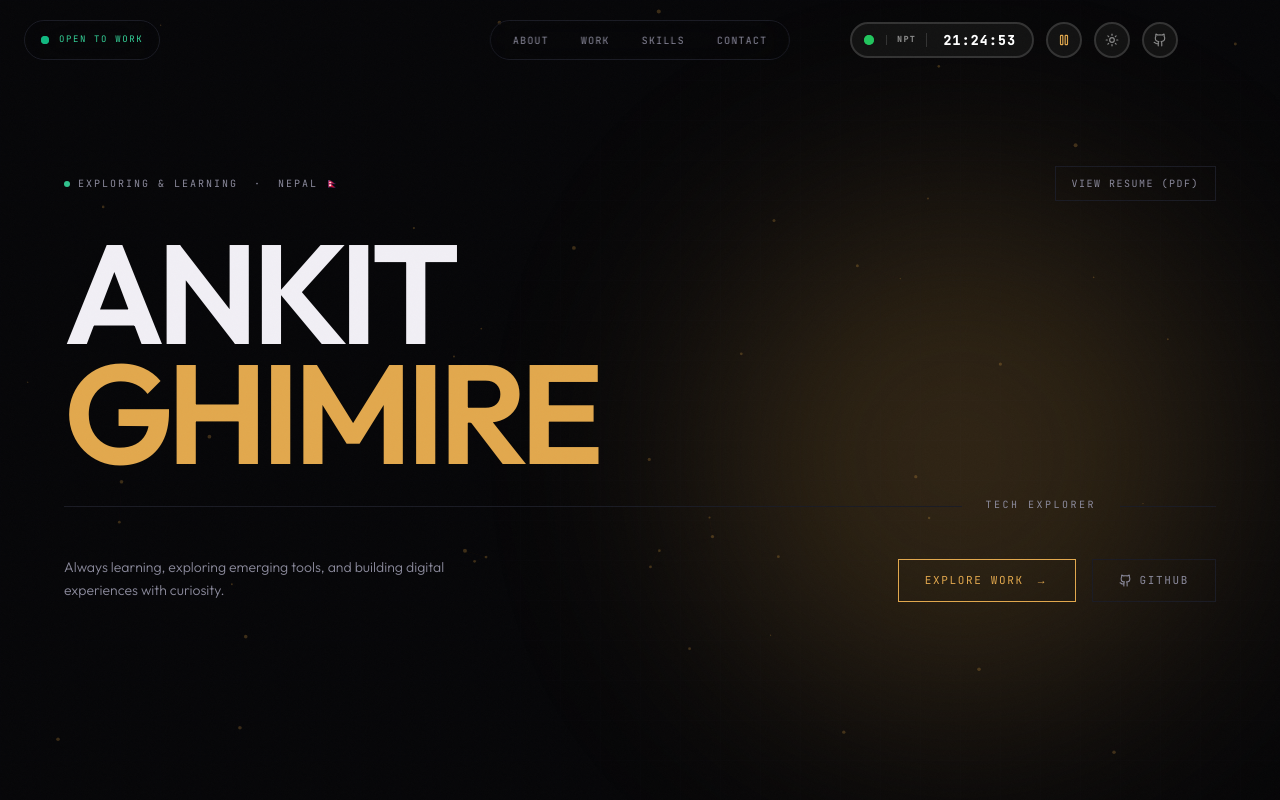
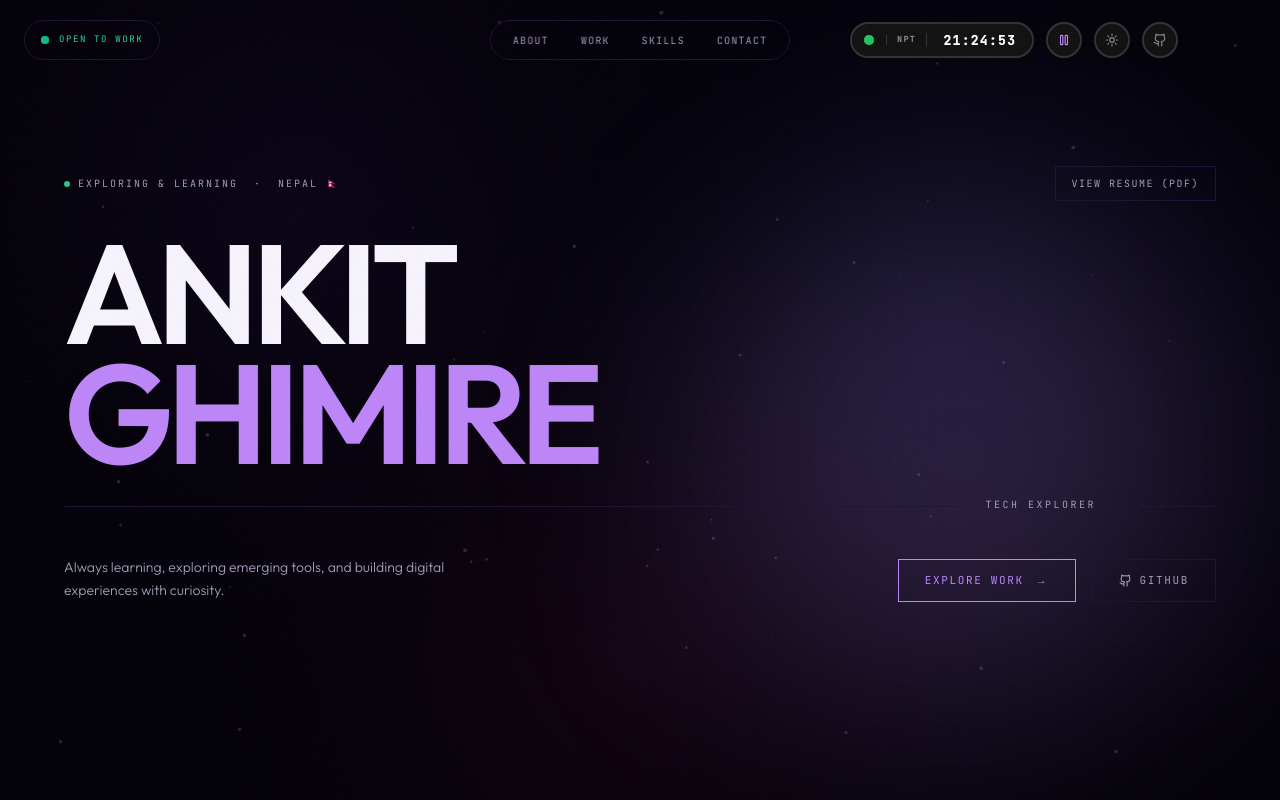
Before and after one commit to ghimire-ankit/Portfolio, a Next.js app: page / in a window 1280 px wide. Shown: the top 800 px of the page. Built offline with nearby package versions, Linux system fonts and the light colour scheme.

Commit message:
feat: Ultraviolet Amethyst color theme and dynamic ambient mesh gradient backdrop

```diff
--- a/app/globals.css
+++ b/app/globals.css
@@ -6,39 +6,39 @@
    DESIGN TOKENS
    ============================================ */
 :root {
-  --bg-primary: #060608;
-  --bg-secondary: #0c0d10;
-  --bg-surface: #121318;
-  --text-primary: #f1eff5;
-  --text-secondary: #8b8a9c;
-  --accent: #e2a84d;
-  --accent-muted: rgba(226, 168, 77, 0.08);
-  --border: #1a1b24;
+  --bg-primary: #040209;
+  --bg-secondary: #0a0714;
+  --bg-surface: #140d24;
+  --text-primary: #f6f3fc;
+  --text-secondary: #a39cb6;
+  --accent: #bd86f7;
+  --accent-muted: rgba(189, 134, 247, 0.08);
+  --border: #1e1435;
 
   /* Terminal colors */
-  --term-bg: #09090b;
-  --term-titlebar: #13141a;
-  --term-cmd: #e2a84d;
-  --term-output: #b8b7cf;
-  --term-border: #1a1b24;
+  --term-bg: #07040d;
+  --term-titlebar: #120921;
+  --term-cmd: #bd86f7;
+  --term-output: #beb7ce;
+  --term-border: #1e1435;
 }
 
 :root.light {
-  --bg-primary: #fafafc;
-  --bg-secondary: #f3f3f8;
-  --bg-surface: #eae9f2;
-  --text-primary: #0a0b0e;
-  --text-secondary: #656475;
-  --accent: #c48722;
-  --accent-muted: rgba(196, 135, 34, 0.14);
-  --border: #dbdbe6;
+  --bg-primary: #faf8fd;
+  --bg-secondary: #f2edf9;
+  --bg-surface: #e6dfef;
+  --text-primary: #15092a;
+  --text-secondary: #6e6183;
+  --accent: #8b34eb;
+  --accent-muted: rgba(139, 52, 235, 0.12);
+  --border: #dfdaf0;
 
   /* Terminal colors - Light Mode */
-  --term-bg: #f3f3f8;
-  --term-titlebar: #eae9f2;
-  --term-cmd: #0a0b0e;
-  --term-output: #474754;
-  --term-border: #dbdbe6;
+  --term-bg: #f2edf9;
+  --term-titlebar: #e6dfef;
+  --term-cmd: #15092a;
+  --term-output: #4b3d63;
+  --term-border: #dfdaf0;
 }
 
 /* User Selection Config */
--- a/components/sections/Contact.tsx
+++ b/components/sections/Contact.tsx
@@ -1,4 +1,5 @@
 "use client";
+import { useState } from "react";
 import { motion } from "framer-motion";
 import { socials, personal } from "@/lib/data";
 import { Github, Linkedin, Mail, ArrowUpRight } from "lucide-react";
@@ -12,6 +13,16 @@ const getSocialIcon = (name: string) => {
 };
 
 export default function Contact() {
+    const [emailStatus, setEmailStatus] = useState("Say Hello");
+
+    const handleCopyEmail = () => {
+        navigator.clipboard.writeText("ankitghimire2004@gmail.com");
+        setEmailStatus("Email Copied!");
+        setTimeout(() => {
+            setEmailStatus("Say Hello");
+        }, 2200);
+    };
+
     return (
         <section id="contact" className="text-center">
             <motion.span
@@ -54,11 +65,14 @@ export default function Contact() {
                 transition={{ duration: 0.5, delay: 0.25 }}
             >
                 <a
-                    href={`mailto:${personal.stats ? "ankitghimire2004@gmail.com" : ""}`}
-                    className="btn-primary"
+                    href="mailto:ankitghimire2004@gmail.com"
+                    className="btn-primary pointer-events-auto"
+                    onClick={handleCopyEmail}
                 >
-                    <Mail size={13} />
-                    <span><TextScramble text="Say Hello" /></span>
+                    <Mail size={13} className="pointer-events-none" />
+                    <span className="pointer-events-none">
+                        <TextScramble text={emailStatus} key={emailStatus} />
+                    </span>
                 </a>
             </motion.div>
 
--- a/components/ui/InteractiveBackground.tsx
+++ b/components/ui/InteractiveBackground.tsx
@@ -12,7 +12,7 @@ const hexToRgb = (hex: string) => {
             g: parseInt(result[2], 16),
             b: parseInt(result[3], 16),
         }
-        : { r: 226, g: 168, b: 77 }; // default fallback (gold)
+        : { r: 124, g: 59, b: 237 }; // default fallback (violet)
 };
 
 export default function InteractiveBackground() {
@@ -30,19 +30,73 @@ export default function InteractiveBackground() {
         let height = (canvas.height = window.innerHeight);
 
         // Keep track of current dynamic theme coordinates
-        let currentRgb = { r: 226, g: 168, b: 77 };
+        let currentRgb = { r: 124, g: 59, b: 237 };
+        let isLight = false;
 
         const updateAccentColor = () => {
             const rawAccent = getComputedStyle(document.documentElement).getPropertyValue("--accent").trim();
             if (rawAccent && rawAccent.startsWith("#")) {
                 currentRgb = hexToRgb(rawAccent);
             }
+            isLight = document.documentElement.classList.contains("light");
         };
 
         // Initialize colors
         updateAccentColor();
 
-        // Particle template
+        // Blob definition for slowly shifting aura mesh gradient circles
+        class AuraBlob {
+            x: number;
+            y: number;
+            vx: number;
+            vy: number;
+            radius: number;
+            colorDark: string;
+            colorLight: string;
+
+            constructor(x: number, y: number, radius: number, colorDark: string, colorLight: string) {
+                this.x = x;
+                this.y = y;
+                this.vx = (Math.random() - 0.5) * 0.45;
+                this.vy = (Math.random() - 0.5) * 0.45;
+                this.radius = radius;
+                this.colorDark = colorDark;
+                this.colorLight = colorLight;
+            }
+
+            update() {
+                this.x += this.vx;
+                this.y += this.vy;
+
+                // Orbit bounds
+                if (this.x < -100 || this.x > width + 100) this.vx *= -1;
+                if (this.y < -100 || this.y > height + 100) this.vy *= -1;
+            }
+
+            draw(c: CanvasRenderingContext2D, lightMode: boolean) {
+                c.save();
+                c.beginPath();
+                const color = lightMode ? this.colorLight : this.colorDark;
+                // Create a radial color blend
+                const grad = c.createRadialGradient(this.x, this.y, 0, this.x, this.y, this.radius);
+                const opacity = lightMode ? 0.05 : 0.07;
+                grad.addColorStop(0, color.replace(")", `, ${opacity})`).replace("rgb", "rgba"));
+                grad.addColorStop(1, "rgba(0, 0, 0, 0)");
+                c.fillStyle = grad;
+                c.arc(this.x, this.y, this.radius, 0, Math.PI * 2);
+                c.fill();
+                c.restore();
+            }
+        }
+
+        // Initialize 3 huge, colorful auroral blobs
+        const blobs: AuraBlob[] = [
+            new AuraBlob(width * 0.25, height * 0.3, 500, "rgb(124, 58, 237)", "rgb(168, 85, 247)"), // Purple / Lavender
+            new AuraBlob(width * 0.75, height * 0.4, 600, "rgb(37, 99, 235)", "rgb(59, 130, 246)"),  // Blue / Sky
+            new AuraBlob(width * 0.5, height * 0.8, 550, "rgb(219, 39, 119)", "rgb(244, 114, 182)"), // Pink / Rose
+        ];
+
+        // Star Particle configuration
         class Particle {
             x: number;
             y: number;
@@ -53,9 +107,9 @@ export default function InteractiveBackground() {
             constructor() {
                 this.x = Math.random() * width;
                 this.y = Math.random() * height;
-                this.vx = (Math.random() - 0.5) * 0.3;
-                this.vy = (Math.random() - 0.5) * 0.3;
-                this.radius = Math.random() * 1.5 + 0.65;
+                this.vx = (Math.random() - 0.5) * 0.25;
+                this.vy = (Math.random() - 0.5) * 0.25;
+                this.radius = Math.random() * 1.5 + 0.6;
             }
 
             update() {
@@ -70,19 +124,18 @@ export default function InteractiveBackground() {
             draw(c: CanvasRenderingContext2D, rgb: { r: number; g: number; b: number }) {
                 c.beginPath();
                 c.arc(this.x, this.y, this.radius, 0, Math.PI * 2);
-                c.fillStyle = `rgba(${rgb.r}, ${rgb.g}, ${rgb.b}, 0.25)`;
+                c.fillStyle = `rgba(${rgb.r}, ${rgb.g}, ${rgb.b}, 0.22)`;
                 c.fill();
             }
         }
 
-        // Initialize particles
         const particleCount = Math.min(65, Math.floor((width * height) / 22000));
         const particles: Particle[] = [];
         for (let i = 0; i < particleCount; i++) {
             particles.push(new Particle());
         }
 
-        // Mouse behavior tracking
+        // Mouse coordinates follow
         const mouse = { x: -1000, y: -1000, active: false };
 
         const handleMouseMove = (e: MouseEvent) => {
@@ -113,7 +166,13 @@ export default function InteractiveBackground() {
         const render = () => {
             ctx.clearRect(0, 0, width, height);
 
-            // Redraw particles
+            // 1. Draw glowing aura blobs in the background panel
+            blobs.forEach((b) => {
+                b.update();
+                b.draw(ctx, isLight);
+            });
+
+            // 2. Draw & update particles
             particles.forEach((p) => {
                 p.update();
                 p.draw(ctx, currentRgb);
@@ -131,7 +190,7 @@ export default function InteractiveBackground() {
                 }
             });
 
-            // Repaint lines
+            // 3. Connect nodes
             for (let i = 0; i < particles.length; i++) {
                 const p1 = particles[i];
 
@@ -151,7 +210,7 @@ export default function InteractiveBackground() {
                     }
                 }
 
-                // Node link lines
+                // Node-to-node link lines
                 for (let j = i + 1; j < particles.length; j++) {
                     const p2 = particles[j];
                     const dx = p1.x - p2.x;
@@ -188,7 +247,7 @@ export default function InteractiveBackground() {
         <canvas
             ref={canvasRef}
             className="fixed inset-0 pointer-events-none -z-30 block"
-            style={{ mixBlendMode: "difference" }} // Blend perfectly with both dark & light backgrounds
+            style={{ mixBlendMode: "normal" }} // Soft transparency blends perfectly
         />
     );
 }
```
